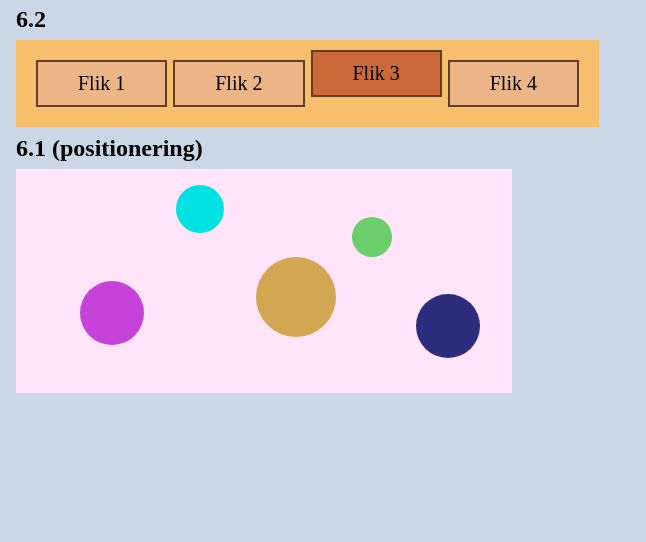
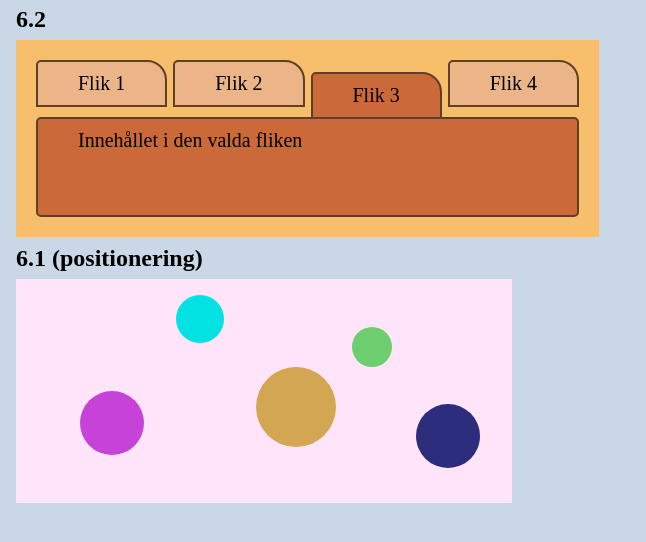
Before and after one commit to ha-fed23-html/08-exercises, a plain HTML site: page index.html in a window 1280 px wide. Shown: the part 66-608 px from the top of the page, without its empty margins (0-646 px from the left). Drawn offline with Linux system fonts and the light colour scheme.

Commit message:
Övning 6.2b

```diff
--- a/index.html
+++ b/index.html
@@ -15,6 +15,7 @@
 		<div> Flik 2 </div>
 		<div class="selected"> Flik 3 </div>
 		<div> Flik 4 </div>
+		<div class="content"> Innehållet i den valda fliken </div>
 	</div>
 
 	<h2> 6.1 (positionering) </h2>
--- a/style.css
+++ b/style.css
@@ -71,14 +71,24 @@ h1, h2, h3 {
 	padding: 1em;
 	font-size: 125%;
 }
+/* Specificity: 010 */
 .tab-container > * {
 	border: 2px solid #5f4026;
 	padding: 0.5em 2em;
 	background-color: #ecb587;
-	/* font-weight: bold; */
+	border-top-right-radius: 1em;
+	border-top-left-radius: 0.25em;
 }
 .selected {
 	background-color: #cb6938;
 	position: relative;
-	bottom: 0.5em;
+	bottom: -0.6em;
 }
+/* Specificity: 020 */
+.tab-container > .content {
+	grid-column: span 4;
+	background-color: #cb6938;
+	border-radius: 0.25em;
+	height: 5em;
+	margin-top: 0.2em;
+}
```
